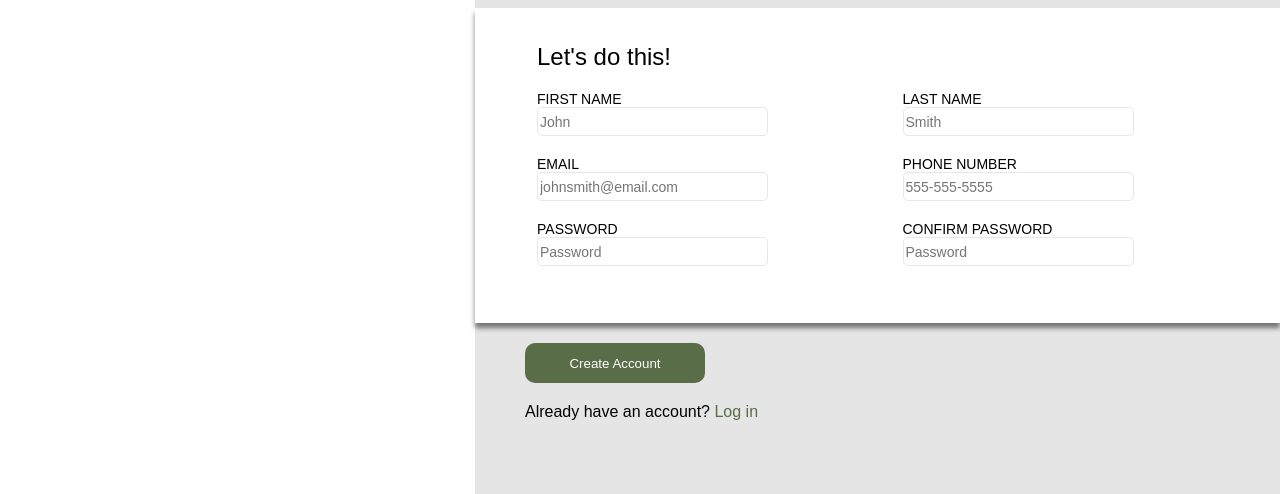
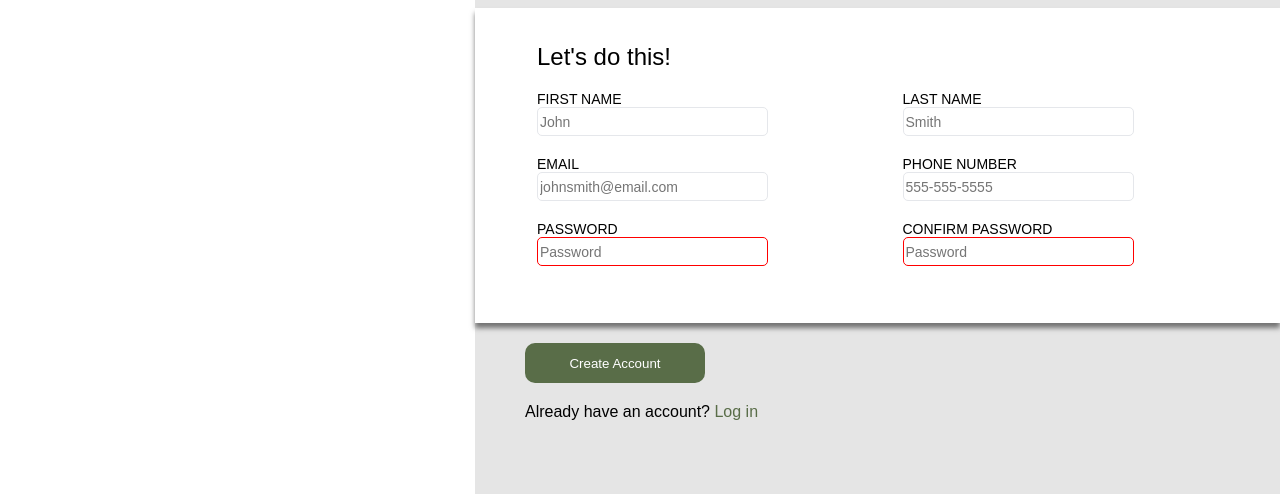
Before and after one commit to BrandB123/odin-sign-up-form, a plain HTML site: page index.html in a window 1280 px wide. Shown: the part 306-800 px from the top of the page. Drawn offline with Linux system fonts and the light colour scheme; a web font is replaced by a local one.

Commit message:
Add validation to confirm password length

```diff
--- a/index.html
+++ b/index.html
@@ -39,7 +39,7 @@
                             </div>
                             <div>
                                 <label for="password">PASSWORD</label>
-                                <input type="password" id="password" name="password" placeholder="Password" required>
+                                <input type="password" id="password" name="password" placeholder="Password" minlength="8" required>
                             </div>
                         </div>
                         <div class="right-form-container">
@@ -53,7 +53,7 @@
                             </div>
                             <div>
                                 <label for="password_confirmation">CONFIRM PASSWORD</label>
-                                <input type="password" id="password_confirmation" name="password_confirmation" placeholder="Password" required>
+                                <input type="password" id="password_confirmation" name="password_confirmation" placeholder="Password" min="8" required>
                             </div>
                         </div>
                     </div>
--- a/styles.css
+++ b/styles.css
@@ -66,13 +66,10 @@ p{
 .greeting{
     display: flex;
     flex-direction: column;
-    /*margin-left: 50px;
-    margin-bottom: 50px;*/
     margin: 100px 50px 50px 50px;
     width: 650px;
     justify-content: flex-end;
     flex: 2 1 auto;
-    /*border: 1px solid red;*/
     color: black;
     font-size: 20px;
     font-weight: 800;
@@ -83,7 +80,6 @@ p{
 .form-body{
     display: flex;
     flex: 3 1 auto;
-    /*border: 1px solid blue;*/
     width: 100%;
 }
 
@@ -172,3 +168,7 @@ a {
     color: #596D48;
     text-decoration: none;
 }
+
+#password:invalid, #password_confirmation:invalid{
+    border-color: red;
+}
```
